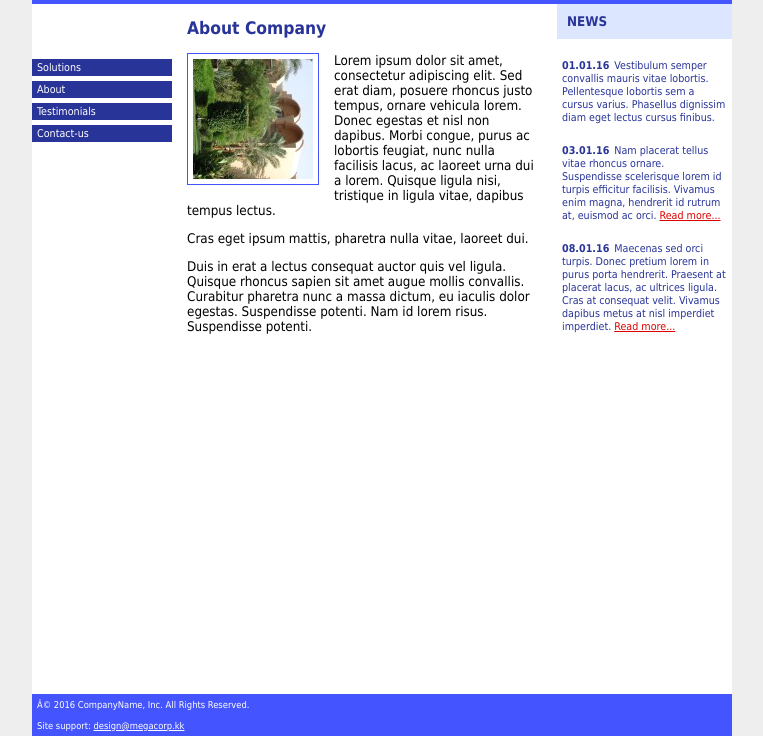
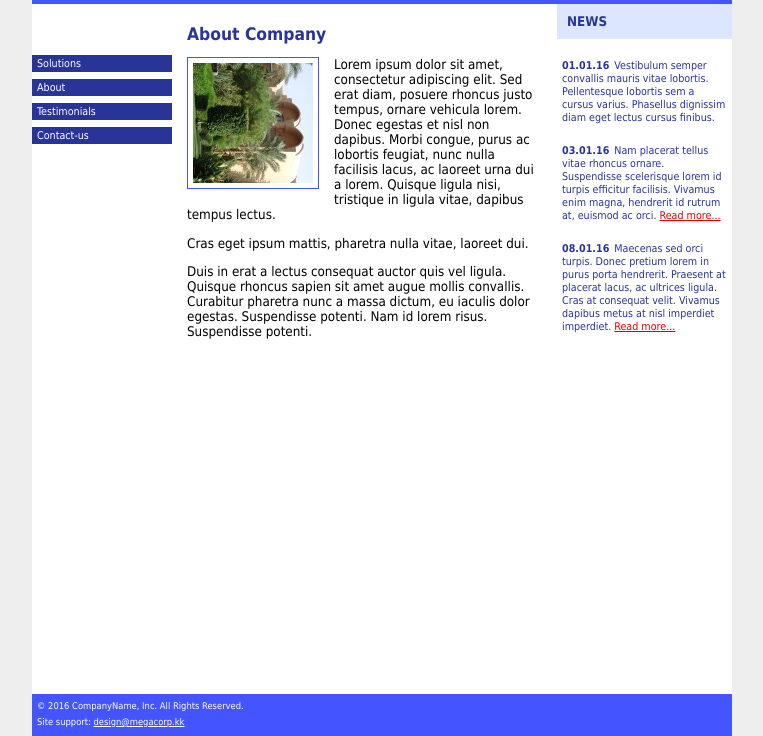
Before and after one commit to AleshaOleg/holy-grail-markup, a plain HTML site: page oocss/index.html in a window 1280 px wide. Shown: the part 64-800 px from the top of the page, without its empty margins (258-1021 px from the left). Drawn offline with Linux system fonts and the light colour scheme.

Commit message:
Pixel-perfect for OOCSS

```diff
--- a/oocss/index.html
+++ b/oocss/index.html
@@ -10,13 +10,14 @@
 			<h1 class="headerTitle name whiteColor inlineBlock">CompanyName</h1>
     		<form class="search right font80">
     			<label class="inlineBlock whiteColor">Type to search:
-    				<input class="block" type="search">
+    				<input class="block" type="text">
     			</label>
     			<button type="submit">Search</button>
     		</form>
     	</div>
     	<div class="main">
-			<ul class="nav left">
+            <div class="nav left">
+                <ul class="navList">
                     <li>
                         <a class="navLink block darkBlueBack font80 whiteColor" href="#">Solutions</a>
                     </li>
@@ -30,9 +31,10 @@
                         <a class="navLink block darkBlueBack font80 whiteColor" href="#">Contact-us</a>
                     </li>
                 </ul>
+            </div>
     		<div class="content left">
     			<h2 class="contentTitle blueColor">About Company</h2>
-    			<div>
+    			<div class="contentArticle">
     				<img class="contentImg left" src="imgpsh_fullsize.jpg" alt="">
     				<p>Lorem ipsum dolor sit amet,
     				consectetur adipiscing elit. Sed erat diam, posuere rhoncus
@@ -74,8 +76,8 @@
     		</div>
     	</div>
     	<div class="footer widthMain absolute blueBack">
-    		<span class="footerText clearBoth left font70 whiteColor">Â© 2016 CompanyName, Inc. All Rights Reserved.</span>
-    		<span class="footerText clearBoth left font70 whiteColor">Site support: <a class="whiteColor" href="mailto:design@megacorp.kk">design@megacorp.kk</a></span>
+    		<span class="footerText clearBoth block font70 whiteColor">© 2016 CompanyName, Inc. All Rights Reserved.</span>
+    		<span class="footerText clearBoth block font70 whiteColor">Site support: <a class="whiteColor" href="mailto:design@megacorp.kk">design@megacorp.kk</a></span>
     	</div>
     </div>
   </body>
--- a/oocss/style.css
+++ b/oocss/style.css
@@ -115,8 +115,9 @@ form {
 }
 
 .wrapper {
+	min-height: 100%;
 	margin: 0 auto;
-	min-height: 100%;
+	position: relative;
 }
 
 .header {
@@ -129,19 +130,29 @@ form {
 }
 
 .nav {
+	width: 20%;
+}
+
+.navList {
 	margin: 50px 0;
-	width: 140px;
 }
 
 .navLink {
+	border: 1px solid #FFF;
+	border-right: 0;
+	border-left: 0;
 	margin: 5px 0;
 	padding: 2px 5px;
 	text-decoration: none;
 }
 
+.main {
+	overflow: hidden;
+	padding-bottom: 42px;
+}
+
 .content {
-	width: 355px;
-	padding: 0 15px;
+	width: 55%;
 }
 
 .contentImg {
@@ -151,11 +162,17 @@ form {
 }
 
 .contentTitle {
-	font-size: 130%;
+	margin-top: 20px;
+    margin-bottom: 10px;
+    padding: 0 15px;
+}
+
+.contentArticle {
+	padding: 0 15px;
 }
 
 .news {
-	width: 175px;
+	width: 25%;
 }
 
 .newsTitle {
@@ -172,6 +189,8 @@ form {
 }
 
 .footer {
+	height: 40px;
+	padding: 1px 0;
 	bottom: 0;
 }
 
--- a/smacss/style.css
+++ b/smacss/style.css
@@ -39,18 +39,17 @@ body {
 }
 
 .header-search-text {
-	display: block;
+	display: inline-block;
 	color: #FFF;
 }
 
 .header-search-field {
 	width: 10em;
-	display: inline-block;
+	display: block;
 	font-size: 7pt;
 }
 
 .header-search-button {
-	display: inline-block;
 	font-size: 7pt;
 }
 
@@ -89,20 +88,20 @@ body {
 }
 
 .content {
-	width: 355px;
+	width: 55%;
 	float: left;
-	padding: 0 15px;
 }
 
 .content-title {
     margin-top: 20px;
     margin-bottom: 10px;
 	font-size: 130%;
+	padding: 0 15px;
 	color: #293499;
 }
 
 .content-article {
-
+	padding: 0 15px;
 }
 
 .content-article-image {
@@ -112,12 +111,8 @@ body {
 	margin: 0 15px 15px 0;
 }
 
-.content-article-text {
-
-}
-
 .news {
-	width: 175px;
+	width: 25%;
 	float: right;
 }
 
```
Also changed, not shown: smacss/index.html (+6 -5 lines). Lines whose indentation alone changed are shown as unchanged.
